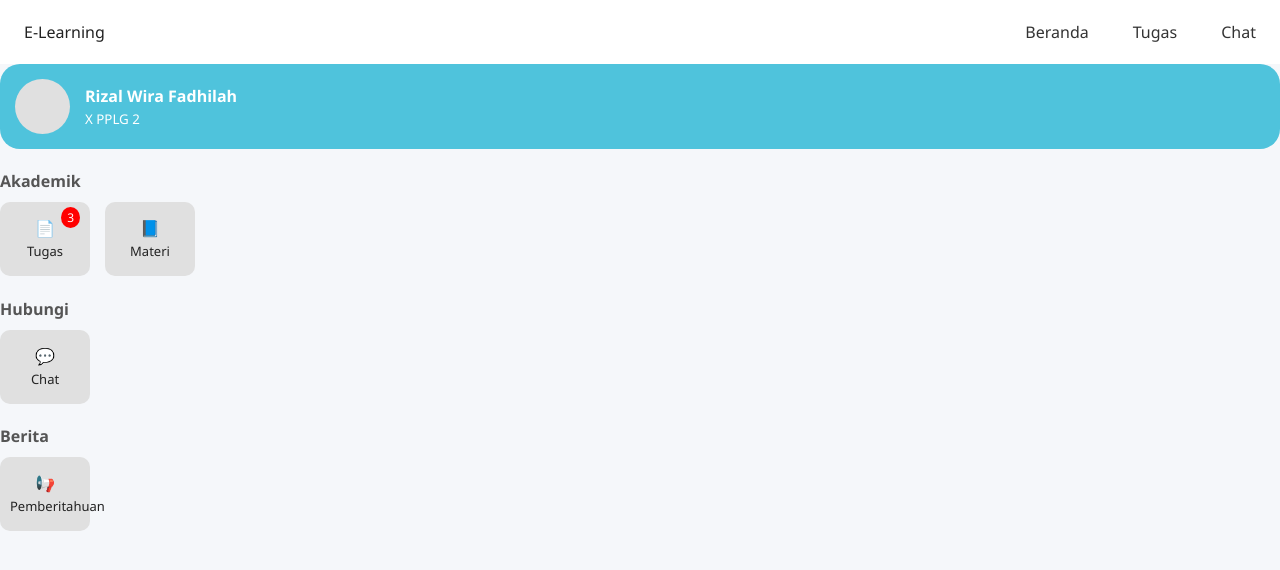
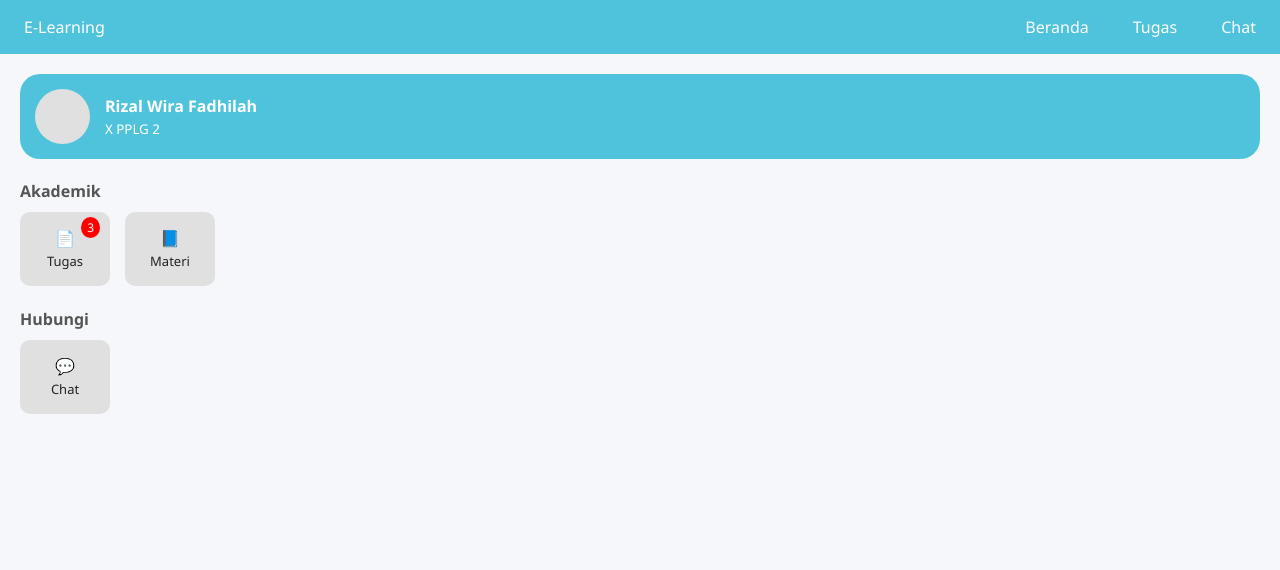
Before and after one commit to Shroii-san/EduSmart, a plain HTML site: page dashboard.html in a window 1280 px wide. Drawn offline with Linux system fonts and the light colour scheme.

Commit message:
navbar n dashboard

```diff
--- a/css/dashboard.css
+++ b/css/dashboard.css
@@ -6,7 +6,7 @@
   display: flex;
   align-items: center;
   color: #fff;
-  margin-bottom: 20px;
+  margin: 20px 20px;
 }
 .avatar {
   width: 55px;
@@ -18,7 +18,7 @@
 
 /* SECTION */
 .section {
-  margin-bottom: 20px;
+  margin: 20px 20px;
 }
 .section h4 {
   color: #555;
@@ -55,15 +55,17 @@
 
 /* ===== NAVBAR BASE ===== */
 .navbar {
-  height: 64px;
+  height: 54px;
   padding: 0 24px;
-  background: #fff;
+  background: #4fc3dc;
+  margin-bottom: 12px;
   display: flex;
   align-items: center;
   justify-content: space-between;
   position: sticky;
   top: 0;
   z-index: 100;
+  color: white;
 }
 
 .nav-desktop {
@@ -76,6 +78,9 @@
   font-size: 26px;
   background: none;
   cursor: pointer;
+  border: none;
+  color: white;
+  border: white;
 }
 
 /* ===== SIDEBAR UPGRADE ===== */
--- a/css/style.css
+++ b/css/style.css
@@ -31,7 +31,7 @@ body {
 .navbar nav a {
   margin-left: 20px;
   text-decoration: none;
-  color: #333;
+  color: white;
   font-weight: 500;
 }
 
--- a/dashboard.html
+++ b/dashboard.html
@@ -35,7 +35,7 @@
       <div class="sidebar-avatar">RW</div>
       <div class="sidebar-user">
         <strong>Rizal Wira</strong>
-        <small>X PPLG 2</small>
+        <small>XI RPL 2</small>
       </div>
     </div>
 
@@ -57,7 +57,7 @@
 
     <!-- Footer -->
     <div class="sidebar-footer">
-      <a href="#">Keluar</a>
+      <a href="login.html">Keluar</a>
     </div>
   </div>
 <div class="sidebar-overlay" id="sidebarOverlay" onclick="toggleSidebar()"></div>
@@ -94,15 +94,6 @@
     </div>
 </div>
 
-<div class="section">
-    <h4>Berita</h4>
-    <div class="menu-grid">
-        <div class="menu-item" onclick="showBerita()">
-            📢<br><span>Pemberitahuan</span>
-        </div>
-    </div>
-</div>
-
   <script src="js/main.js"></script>
 
 </body>
```
